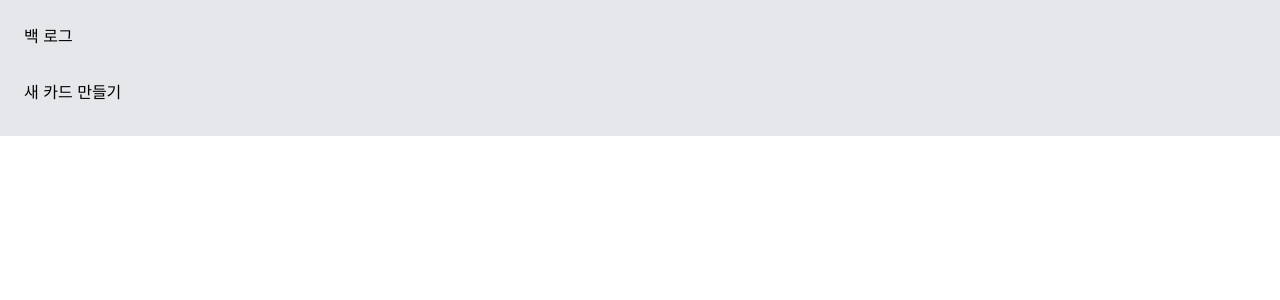
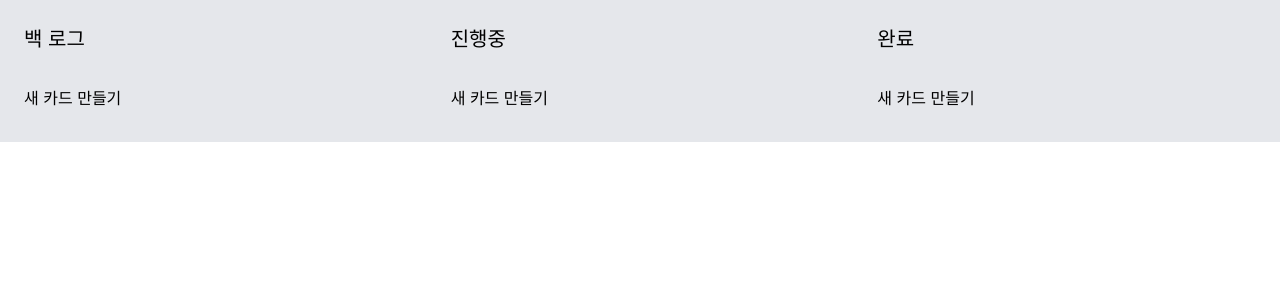
Before and after one commit to KJoobin/kanban, a Next.js app: page / in a window 1280 px wide. Shown: the top 300 px of the page. Built offline with nearby package versions, Linux system fonts and the light colour scheme.

Commit message:
add on change title, desc use to use content hook

```diff
--- a/pages/index.tsx
+++ b/pages/index.tsx
@@ -1,13 +1,28 @@
-import React, { useCallback, useState } from "react";
+import React, { useCallback, useEffect, useState } from "react";
 
 import { Card, CardList } from "@components";
 import { Task, TaskStatus } from "@recoil/atoms";
 import { Container } from "@components/container";
-import { useTask } from "@recoil/hooks";
+import { useContent, useTask } from "@recoil/hooks";
+
+const taskStatus = [
+  { status: TaskStatus.BACKLOG, title: "백 로그" },
+  { status: TaskStatus.IN_PROGRESS, title: "진행중" },
+  { status: TaskStatus.DONE, title: "완료" },
+]
 
 const Home: React.FC = () => {
   const [taskList, { createTask, updateTask }] = useTask();
   const [tempTask, setTempTask] = useState<Pick<Task,"id" | "status" | "title" | "desc"> | null>();
+  const [title, { onChange: onChangeTitle }] = useContent();
+  const [desc, { onChange: onChangeDesc }] = useContent();
+
+  const tempCardRef = useCallback((node: HTMLDivElement) => {
+    if(!node || !node.hasChildNodes()) return;
+
+    const titleElement = node.childNodes[0] as HTMLElement;
+    titleElement.focus();
+  },[])
 
   const onCreateCard = (status:Task["status"]) => {
     return () => {
@@ -20,15 +35,7 @@ const Home: React.FC = () => {
     }
   }
 
-  const tempCardRef = useCallback((node: HTMLDivElement) => {
-    if(!node || !node.hasChildNodes()) return;
-
-    const titleElement = node.childNodes[0] as HTMLElement;
-    titleElement.focus();
-  },[])
-
   const onKeyDown:React.KeyboardEventHandler<HTMLElement> = (e) => {
-    // mac: metaKey, window: altKey
     if(e.key !== "Enter" || !tempTask) return;
     if(e.shiftKey) return;
 
@@ -37,11 +44,27 @@ const Home: React.FC = () => {
     setTempTask(null);
   }
 
+  useEffect(() => {
+    setTempTask(prevTempTask => {
+      if(!prevTempTask) return null;
+      return { ...prevTempTask, title }
+    })
+  },[title])
+
+  useEffect(() => {
+    setTempTask(prevTempTask => {
+      if(!prevTempTask) return null;
+      return { ...prevTempTask, desc }
+    })
+  },[desc])
+
+
   return (
     <Container>
-      <main>
-        <CardList title={"백 로그"} onCreateCard={onCreateCard(TaskStatus.BACKLOG)}>
-          {Object.values(taskList).map((card) => {
+      <main className={"flex"}>
+        {taskStatus.map(({ status:taskStatus, title })=> {
+          return <CardList key={taskStatus} title={title} onCreateCard={onCreateCard(taskStatus)}>
+            {Object.values(taskList).filter(card => card.status === taskStatus).map((card) => {
               return <Card
                 key={card.id}
                 ref={tempCardRef}
@@ -50,10 +73,14 @@ const Home: React.FC = () => {
                 title={card.title}
                 description={card.desc}
                 contentEditable={tempTask?.id === card.id}
+                onChangeTitle={onChangeTitle}
+                onChangeDesc={onChangeDesc}
                 onKeyDown={onKeyDown}
               />
             })}
           </CardList>
+
+        })}
 
       </main>
     </Container>
--- a/src/components/card-list/index.tsx
+++ b/src/components/card-list/index.tsx
@@ -14,9 +14,7 @@ export const CardList: React.FC<CardListProps> = React.memo(({
   return (
     <article className={`w-full bg-gray-200 py-3 px-4 ${className}`}>
       <header className={"py-3 px-2"}>
-        <span>
-          {title}
-        </span>
+        <h2>{title}</h2>
       </header>
 
       <section>
--- a/src/components/card/index.tsx
+++ b/src/components/card/index.tsx
@@ -6,6 +6,8 @@ interface CardProps extends React.HTMLAttributes<HTMLElement>{
   title?: string;
   description?: string;
   contentEditable?: boolean;
+  onChangeTitle?: React.FormEventHandler<HTMLHeadingElement>;
+  onChangeDesc?: React.FormEventHandler<HTMLHeadingElement>;
 }
 
 export const Card = React.memo(React.forwardRef<HTMLDivElement, CardProps>(({
@@ -13,12 +15,14 @@ export const Card = React.memo(React.forwardRef<HTMLDivElement, CardProps>(({
   description = "",
   className,
   contentEditable = false,
+  onChangeTitle,
+  onChangeDesc,
   ...props
 }, ref) => {
   return (
     <div ref={ref} className={`card prose ${className}`} {...props}>
-      <h2 placeholder={contentEditable ? "제목을 입력하세요" : "제목 없음"} contentEditable={contentEditable}>{title}</h2>
-      <p className={"text-gray-500"} placeholder={contentEditable ? "설명을 입력하세요" : ""} contentEditable={contentEditable}>{description}</p>
+      <h2 placeholder={contentEditable ? "제목을 입력하세요" : "제목 없음"} contentEditable={contentEditable} onInput={onChangeTitle}>{title}</h2>
+      <p className={"text-gray-500"} placeholder={contentEditable ? "설명을 입력하세요" : ""} contentEditable={contentEditable} onInput={onChangeDesc}>{description}</p>
     </div>
   );
 }));
--- a/src/recoil/hooks/useContent.ts
+++ b/src/recoil/hooks/useContent.ts
@@ -1,16 +1,22 @@
-import React from "react";
-import { useRecoilState } from "recoil";
+import React, { useRef, useState } from "react";
 
-import { contentState } from "@recoil/atoms";
+const DEBOUNCE = 300;
 
 export const useContent: () => [string, { onChange: React.FormEventHandler<HTMLElement> }] = () => {
-  const [content, setContent] = useRecoilState<string>(contentState);
+  const [content, setContent] = useState<string>("");
+  const timeoutRef = useRef<ReturnType<typeof setTimeout>>();
 
   const onChange:React.FormEventHandler<HTMLElement> = (e) => {
     const target = e.target as HTMLElement;
     const { textContent } = target;
 
-    setContent(textContent || "");
+    if(timeoutRef.current) {
+      clearTimeout(timeoutRef.current);
+    }
+
+    timeoutRef.current = setTimeout(() => {
+      setContent(textContent || "");
+    }, DEBOUNCE)
   };
 
   return [content, { onChange }];
```
Also changed, not shown: 1 other file (tests, documents, lock files or other folders). Lines whose indentation alone changed are shown as unchanged.
